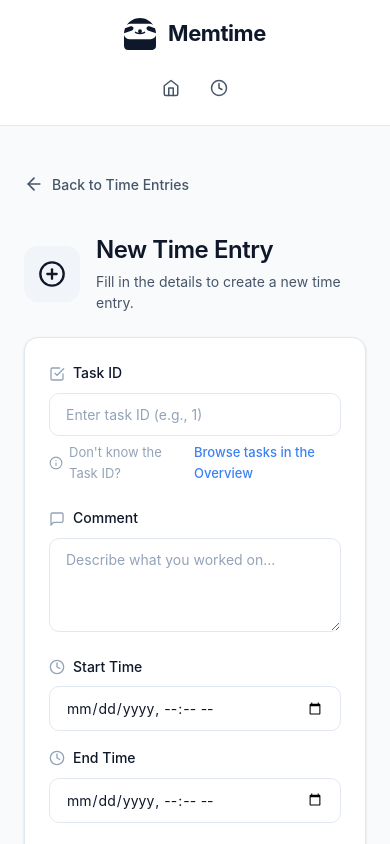
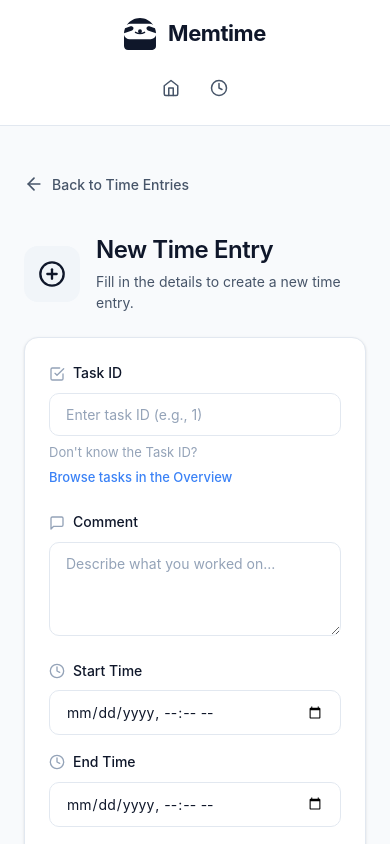
Before and after one commit to haris-hr/Memtime, a Vue app: page /time-entry/new in a window 390 px wide. Shown: the top 844 px of the page. Built offline with nearby package versions, Linux system fonts and the light colour scheme.

Commit message:
Improve task ID hint layout on mobile

```diff
--- a/src/views/TimeEntryForm.vue
+++ b/src/views/TimeEntryForm.vue
@@ -512,6 +512,7 @@
 .field-hint {
   display: flex;
   align-items: center;
+  flex-wrap: wrap;
   gap: 0.375rem;
   color: var(--text-muted);
   font-size: 0.8125rem;
@@ -520,6 +521,18 @@
 
 .field-hint svg {
   flex-shrink: 0;
+}
+
+@media (max-width: 400px) {
+  .field-hint {
+    flex-direction: column;
+    align-items: flex-start;
+    gap: 0.25rem;
+  }
+
+  .field-hint svg {
+    display: none;
+  }
 }
 
 .hint-link {
```
